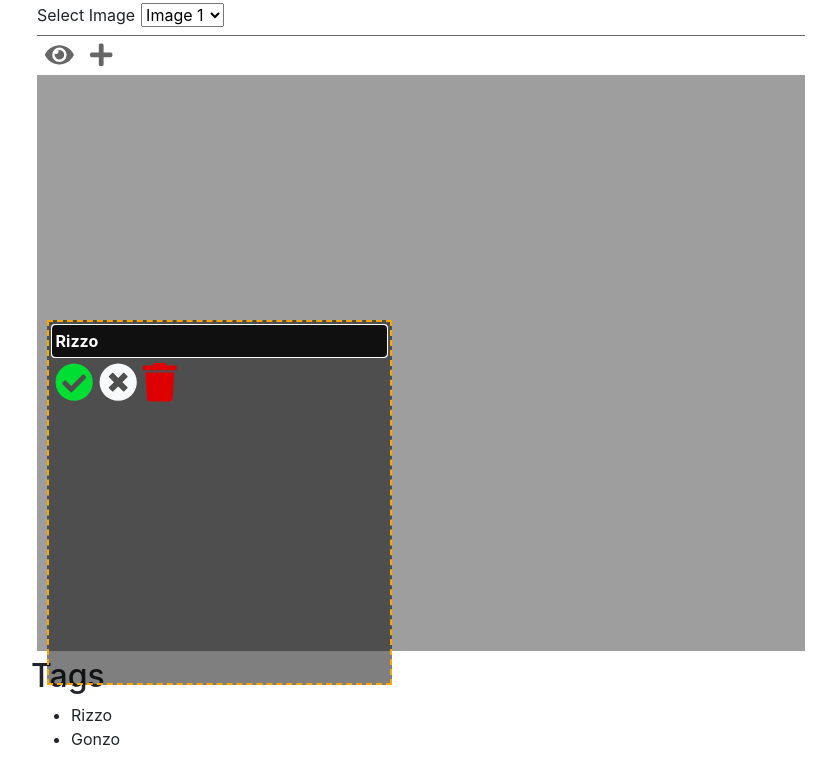
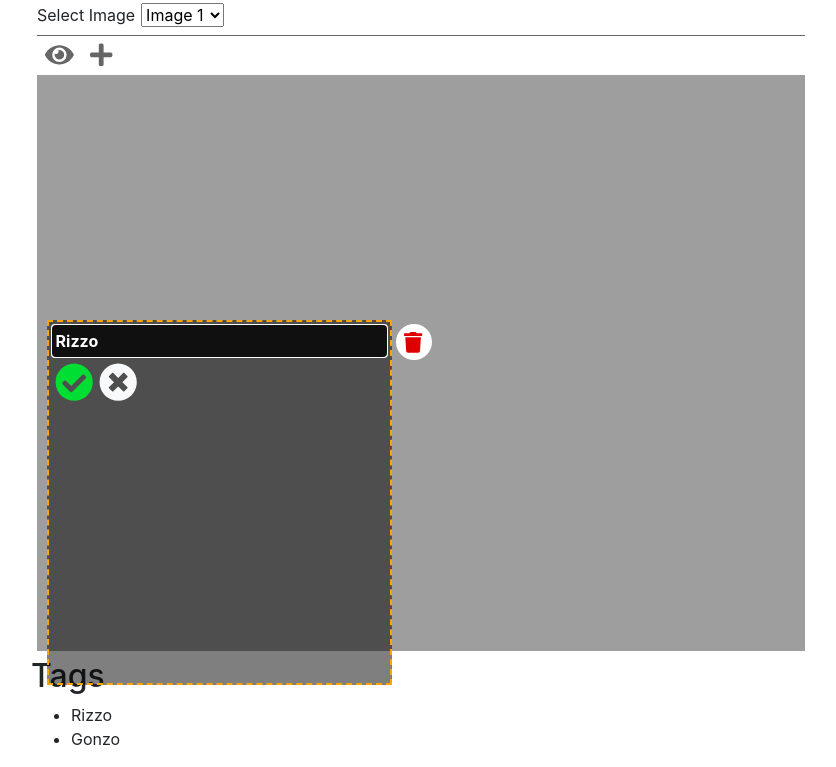
Before and after one commit to PaulCampbell/ReactPictureTagger, a React app: page / in a window 1280 px wide. Both pictures are taken after a click on the element "Rizzo". Shown: the part 366-1133 px from the top of the page, without its empty margins (219-1055 px from the left). Built offline with nearby package versions, Linux system fonts and the light colour scheme.

Commit message:
delete button position

```diff
--- a/src/TagCreator.js
+++ b/src/TagCreator.js
@@ -24,6 +24,16 @@ const TagCreator = ({ resizeRatio, tagToEdit, cancelTag, saveTag, deleteTag }) =
   useEffect(() => {
     inputRef.current.focus()
   })
+
+  function deleteButtonPositionStyle() {
+    const style = {}
+    if(tag.left < 50) {
+      style.right = '-42px';
+    } else {
+      style.left = '-42px'
+    }
+    return style
+  }
 
   return (
     <div className="reactPictureTagger-newTag"
@@ -53,11 +63,11 @@ const TagCreator = ({ resizeRatio, tagToEdit, cancelTag, saveTag, deleteTag }) =
         <a onClick={cancelTag} title="Cancel">
           <FontAwesomeIcon icon={faTimesCircle} style={{ color: "#f8f9fa" }} />
         </a>
-        { deleteTag != null ? <a onClick={deleteTag} title="Delete">
-          <FontAwesomeIcon icon={faTrash} style={{ color: "#de0000" }} />
-        </a>
-        : null }
       </div>
+    { deleteTag != null ? <a onClick={deleteTag} className="reactPictureTagger-tag-deleteButton" style={deleteButtonPositionStyle()} title="Delete">
+      <FontAwesomeIcon icon={faTrash} style={{ color: "#de0000" }} />
+      </a>
+      : null }
     </div>
   )
 }
--- a/src/index.css
+++ b/src/index.css
@@ -81,3 +81,16 @@
   font-weight: bold;
   text-align: center;
 }
+
+.reactPictureTagger-tag-deleteButton {
+  cursor: pointer;
+  position: absolute;
+  width: 36px;
+  height: 36px;
+  display: inline-block;
+  background-color: white;
+  border-radius: 50%;
+  padding: 8px;
+  font-size: 1.3em;
+  top: 2px;
+}
```
